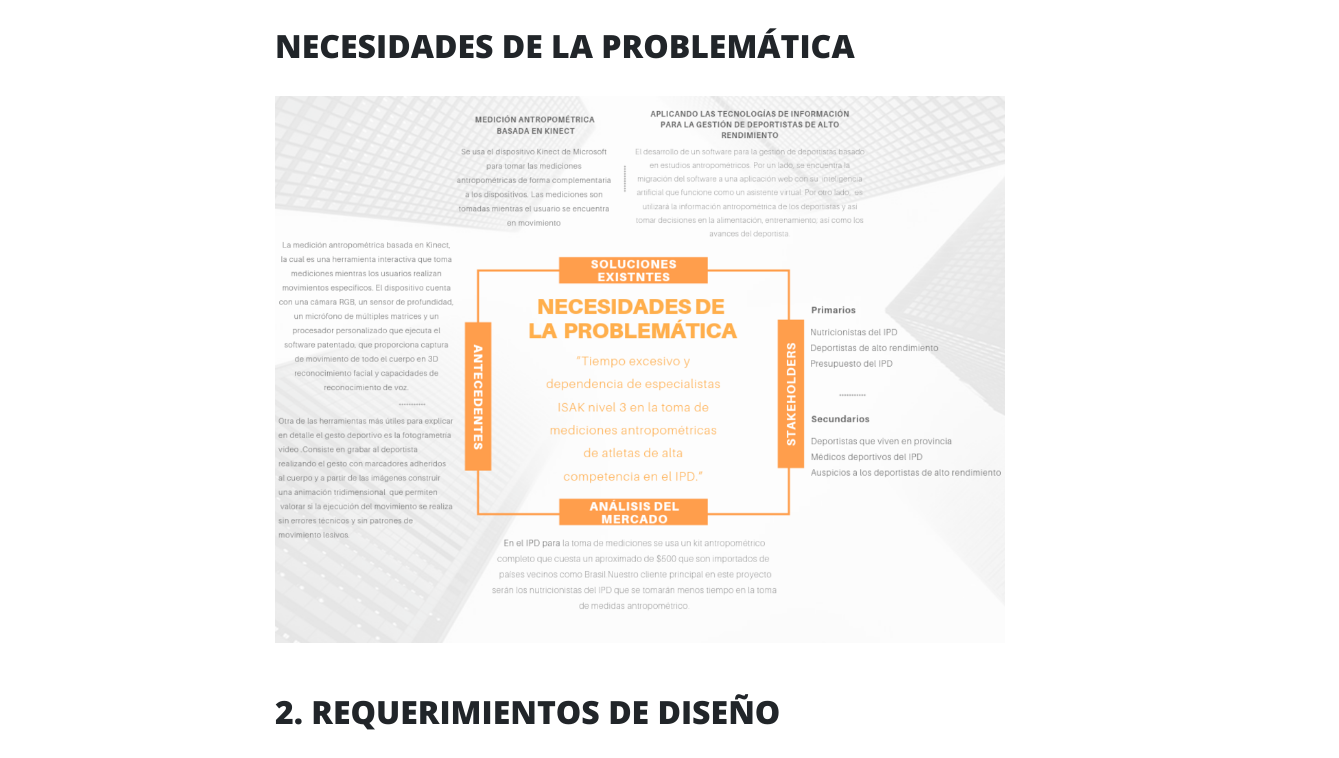
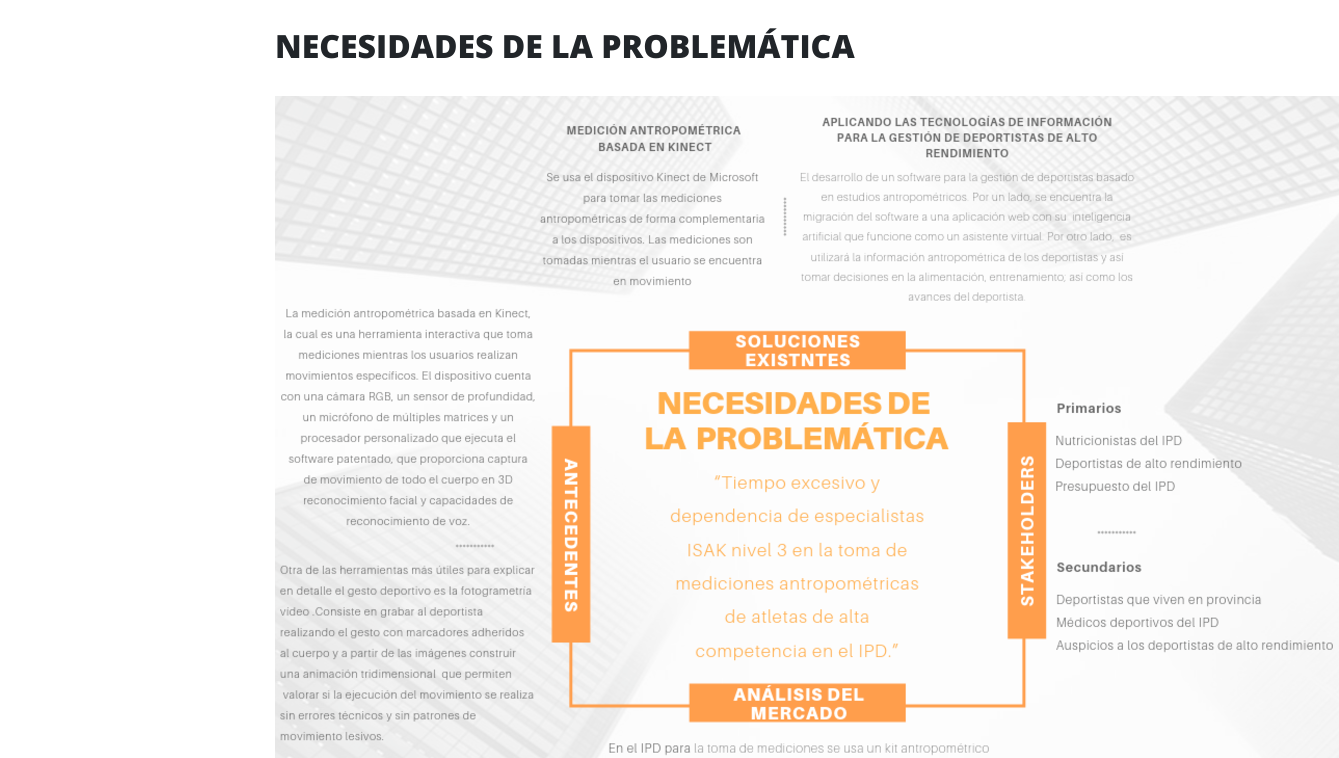
Before and after one commit to rhamsesreymundo/BIODISENO, a website: page semana2.html in a window 1280 px wide. Shown: the part 9222-9980 px from the top of the page, 1339 px wide, since content can reach past the window. Drawn offline with nearby package versions, Linux system fonts and the light colour scheme; files that its build step writes are made by us from their sources; files whose address does not match are found by name.

Commit message:
Update semana2.html

```diff
--- a/semana2.html
+++ b/semana2.html
@@ -230,10 +230,11 @@
 
               <h2> NECESIDADES DE LA PROBLEMÁTICA</h2>
                <p align="center">
-             <img src="uploads/mapa4.png" class="img-fluid" alt="Image"><br>
+            <p align="center">
+    <img class="block" id="u13968_img" src="uploads/mapa4.png" alt="" width="1064" height="798"/>
+   </div>
              </a>
-          <span class="caption text-muted">
-            </span>
+
             <p>
 
 
```
